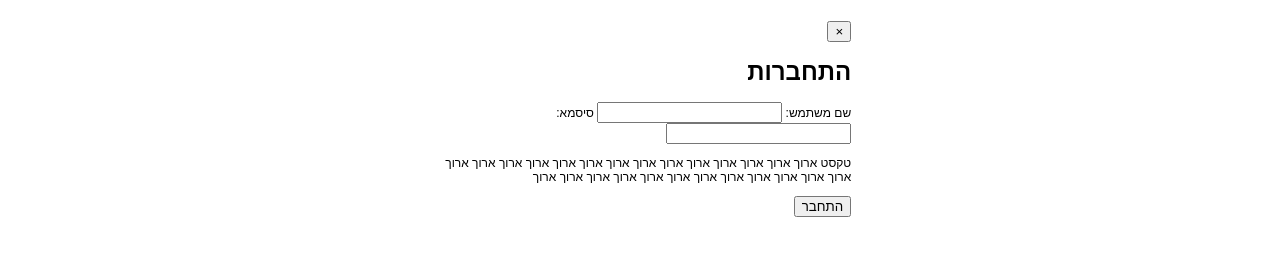
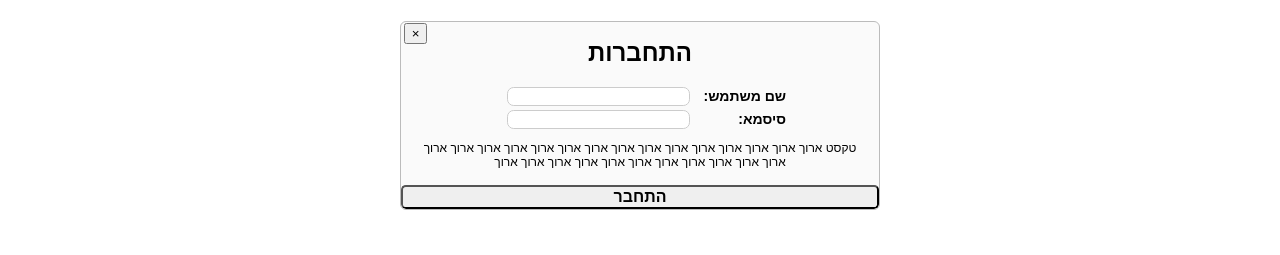
Before and after one commit to tempfornow/haf, a plain HTML site: page login.html in a window 1280 px wide. Shown: the part 63-318 px from the top of the page. Drawn offline with nearby package versions, Linux system fonts and the light colour scheme; a script that the page names is missing.

Commit message:
Design inputs and labels

```diff
--- a/css/style.css
+++ b/css/style.css
@@ -33,6 +33,7 @@ body {
 
 .menu-button:hover {
 	-webkit-transform: scale(1.1);
+	-webkit-transition: -webkit-transform 0.1s;
 	transform: scale(1.1);
 }
 
@@ -64,17 +65,68 @@ body {
 	filter: grayscale(0);
 }
 
-.main {
+.login-form {
 	position: relative;
-	width: 33%;
-	margin: 0 auto;
+	background-color: #FAFAFA;
+	text-align: center;
+	width: 40em;
+	margin: auto;
 	top: 7em;
+	border-radius: 0.5em;
+	border: 0.1em solid #BBB;
+    padding: 0.1em 1em 2.3em;
+	overflow: hidden;
 }
 
 .login-field-label {
+	right: 0;
+	position: relative;
+	display: block;
+	width: 100%;
+	margin: 0.5em auto;
+}
+
+.form-fields {
+	display: table;
+	margin: 0 auto;
+}
+
+.form-fields label{
+	display: table-row;
+	text-align: right;
+	margin: auto;
+	font-weight: bold;
+	font-size: 14px;
+}
+
+.login-input, .form-fields label span {
+	display: table-cell;
+	margin: 0.3em 1em auto;
+}
+
+.login-input {
+	border: 1px solid #ccc;
+    border-radius: 0.5em;
+    box-sizing: border-box;
+}
+
+.login-button {
+	position: absolute;
+	display: block;
+	width: 100%;
+	margin: 0 auto;
+	font-size: 16px;
+	font-weight: bold;
+	border-radius: 0.3em;
+	left: 0;
+	right: 0;
+	bottom:0;
 
 }
 
-.login-button {
-
+.close-button {
+	position: absolute;
+	float: left;
+	top:0.1em;
+	left: 0.2em;
 }
--- a/login.html
+++ b/login.html
@@ -23,17 +23,19 @@
 		</div>
 	</nav>
 
-	<div id="login-form" class="main">
-		<button id="close-button">&times;</button>
-        <h1>התחברות</h1>
-			<label id="username-label" class="login-field-label">
-				שם משתמש:
-				<input id="username" type="text">
-			</label>
-			<label  id="password-label" class="login-field-label">
-				סיסמא:
-				<input id="password" type="password">
-			</label>
+	<div id="login-form" class="login-form">
+		<button id="close-button" class="close-button">&times;</button>
+        <h1 class>התחברות</h1>
+			<div class="form-fields">
+				<label id="username-label" class="login-field-label">
+					<span>שם משתמש:</span>
+					<input id="username" type="text" class="login-input">
+				</label>
+				<label  id="password-label" class="login-field-label">
+					<span>סיסמא:</span>
+					<input id="password" type="password" class="login-input">
+				</label>
+			</div>
 			<p>
 				טקסט ארוך ארוך ארוך ארוך ארוך ארוך ארוך ארוך ארוך ארוך ארוך ארוך ארוך ארוך ארוך ארוך ארוך ארוך ארוך ארוך ארוך ארוך ארוך ארוך ארוך ארוך
 			</p>
```
